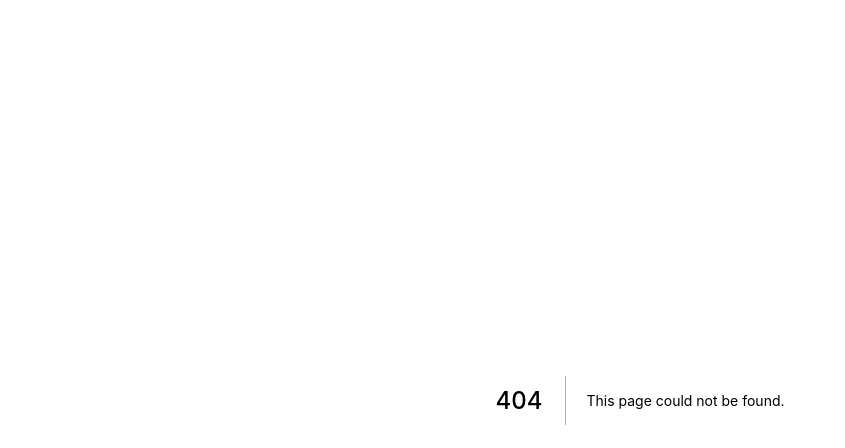
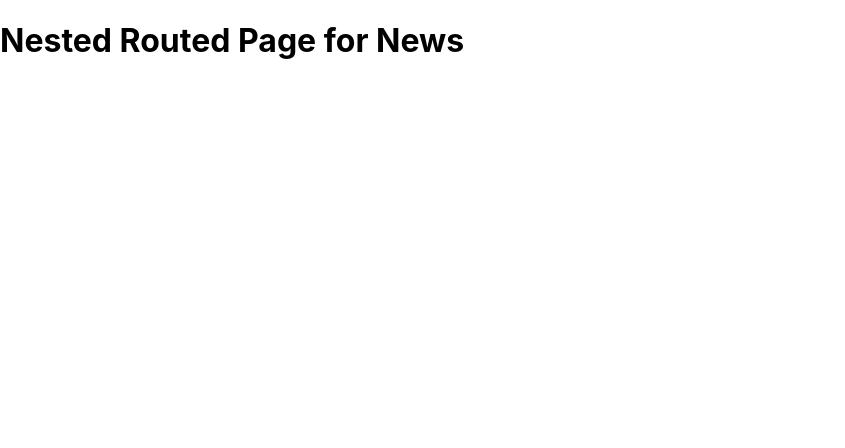
Before and after one commit to InterAct-Development/interact-frontend, a Next.js app: page /news/news_nested in a window 1280 px wide. Before the commit this address had no page. Shown: the top 448 px of the page, without its empty margins (0-845 px from the left). Built offline with nearby package versions, Linux system fonts and the light colour scheme.

Commit message:
Practing Nested Routing Method by NextJS

```diff
--- /dev/null
+++ b/pages/news/news_nested.js
@@ -0,0 +1,7 @@
+// our-domain.com/news/news_nested = Nested Routing Method
+
+function NewsNestedPage() {
+    return <h1>Nested Routed Page for News</h1>
+  }
+
+  export default NewsNestedPage;
```
Also changed, not shown: pages/news/index.js (renamed from pages/news.js).
